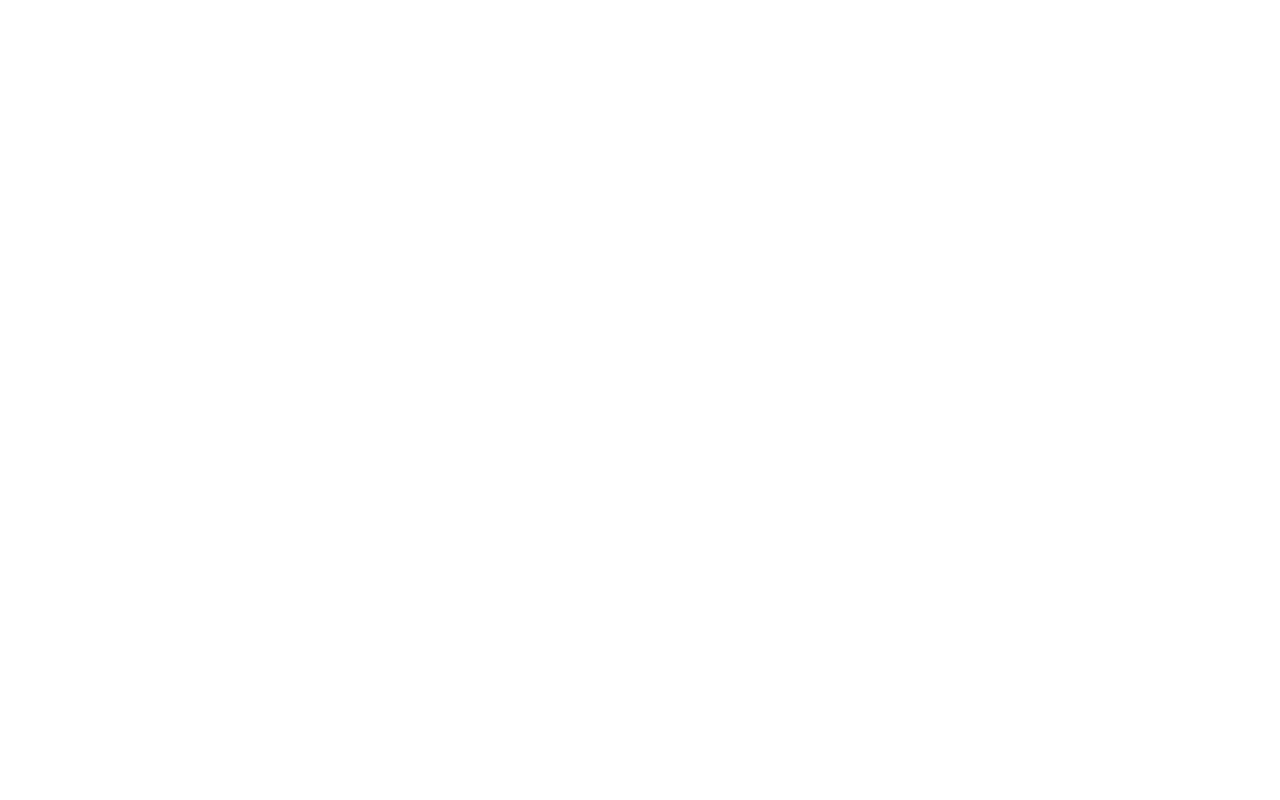
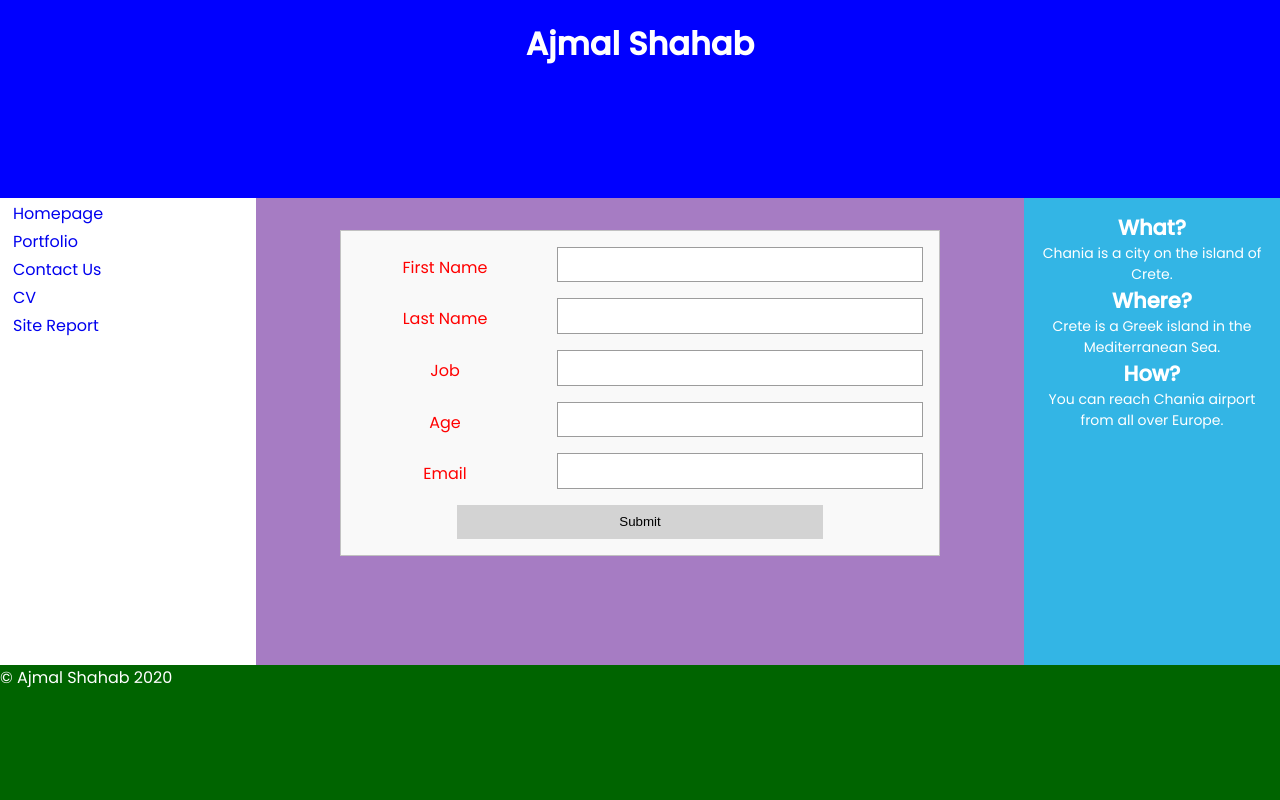
Before and after one commit to Ajmalshahab/mynewwebsite, a plain HTML site: page contact.html in a window 1280 px wide. Drawn offline with Linux system fonts and the light colour scheme.

Commit message:
Contact Form added

```diff
--- a/contact.html
+++ b/contact.html
@@ -0,0 +1,86 @@
+<html lang="en">
+<head>
+  <meta charset="UTF-8">
+  <meta name="viewport" content="width=device-width, initial-scale=1">
+
+  <link rel="stylesheet" href="main.css"
+media="screen" />
+ <link rel="stylesheet" href="mobile.css"
+media="screen and (max-width: 800px)" />
+ <link rel="stylesheet" href="desktop.css"
+media="screen and (min-width: 800px)" />
+
+  <link
+			href="https://fonts.googleapis.com/css?family=Poppins:400,500&display=swap"
+			rel="stylesheet"
+		/>
+  <title>Ajmal Shahab</title>
+</head>
+ <body>
+ <header>
+ <h1>Ajmal Shahab</h1>
+ </header>
+ <nav>
+ <ul>
+ <li>
+
+ <a href="index.html">Homepage</a>
+ </li>
+ <li>
+ <a href="portfolio.html">Portfolio</a>
+ </li>
+ <li>
+ <a href="contact.html">Contact Us</a>
+ </li>
+ <li>
+  <a href="cv.html">CV</a>
+  </li>
+  <li>
+    <a href="sirereport.html">Site Report</a>
+    </li>
+ </ul>
+ </nav>
+ <main>
+
+    <!-- This is the start of contact us -->
+
+<form class="form" action="">
+    <label for="firstName" class="first-name">First Name</label>
+    <input id="firstName" type="text">
+
+    <label for="lastName" class="last-name">Last Name</label>
+    <input id="lastName" type="text">
+
+    <label for="job">Job</label>
+    <input id="job" type="text">
+
+    <label for="age">Age</label>
+    <input id="age" type="text">
+
+    <label for="email">Email</label>
+    <input id="email" type="email">
+
+    <button>Submit</button>
+</form>
+
+<!--  This is the end of my form -->
+
+
+
+ </main>
+ <aside>
+
+  <h2>What?</h2>
+  <p>Chania is a city on the island of Crete.</p>
+  <h2>Where?</h2>
+  <p>Crete is a Greek island in the Mediterranean Sea.</p>
+  <h2>How?</h2>
+  <p>You can reach Chania airport from all over Europe.</p>
+
+
+</aside>
+ <footer>
+ &copy; Ajmal Shahab 2020
+ </footer>
+ </body>
+</html>
--- a/desktop.css
+++ b/desktop.css
@@ -49,6 +49,79 @@ header {
     color: white;
     grid-area: main;
     }
+
+    /* This is the start of contact us*/
+    * {
+        box-sizing: border-box;
+      }
+
+      form {
+        padding: 1em;
+        background: #f9f9f9;
+        border: 1px solid #c1c1c1;
+        margin-top: 2rem;
+        max-width: 600px;
+        margin-left: auto;
+        margin-right: auto;
+        padding: 1em;
+      }
+      form input {
+        margin-bottom: 1rem;
+        background: #fff;
+        border: 1px solid #9c9c9c;
+      }
+      form button {
+        background: lightgrey;
+        padding: 0.7em;
+        border: 0;
+      }
+
+/*       When you hover ove the form box or the submit button you will see that it changes to yellow */
+
+    form button:hover {
+        background: gold;
+      }
+
+      label {
+        text-align: center;
+        color: rgb(255, 0, 0);
+        display: block;
+        padding: 0.5em 1.5em 0.5em 0;
+      }
+
+      @media (min-width: 400px) {
+        form {
+          overflow: hidden;
+        }
+
+      input {
+        width: 100%;
+        padding: 0.7em;
+        margin-bottom: 0.5rem;
+      }
+      input:focus {
+        outline: 3px solid gold;
+      }
+
+
+     input {
+          float: center;
+          width: calc(100% - 200px);
+        }
+
+       label {
+            float: left;
+            width: 200px;
+          }
+
+    button {
+          float: center;
+          width: calc(100% - 200px);
+        }
+      }
+
+/* End of contact us page
+ */
     aside {
     background-color: lightgreen;
     grid-area: aside;
--- a/mobile.css
+++ b/mobile.css
@@ -33,12 +33,89 @@ nav ui {
     background-color: #0099cc;
   }
 
+/* This is where the main content of my website starts */
 main {
 text-align: center;
 background-color: darkblue;
 color: white;
 }
-aside {
+
+
+    /* This is the start of contact us*/
+    * {
+      box-sizing: border-box;
+    }
+
+    form {
+      padding: 1em;
+      background: #f9f9f9;
+      border: 1px solid #c1c1c1;
+      margin-top: 2rem;
+      max-width: 600px;
+      margin-left: auto;
+      margin-right: auto;
+      padding: 1em;
+    }
+    form input {
+      margin-bottom: 1rem;
+      background: #fff;
+      border: 1px solid #9c9c9c;
+    }
+    form button {
+      background: lightgrey;
+      padding: 0.7em;
+      border: 0;
+    }
+    form button:hover {
+      background: gold;
+    }
+
+    label {
+      text-align: center;
+      color: rgb(255, 0, 0);
+      display: block;
+      padding: 0.5em 1.5em 0.5em 0;
+    }
+
+    @media (min-width: 400px) {
+      form {
+        overflow: hidden;
+      }
+
+    input {
+      width: 100%;
+      padding: 0.7em;
+      margin-bottom: 0.5rem;
+    }
+    input:focus {
+      outline: 3px solid gold;
+    }
+
+
+   input {
+        float: center;
+        width: calc(100% - 200px);
+      }
+
+     label {
+          float: left;
+          width: 200px;
+        }
+
+  button {
+        float: center;
+        width: calc(100% - 200px);
+      }
+    }
+
+/* End of contact us page
+*/
+
+
+
+/*  This is where the side starts */
+
+ aside {
     background-color: #33b5e5;
     padding: 15px;
     color: #ffffff;
@@ -46,7 +123,11 @@ aside {
     font-size: 14px;
 ;}
 
-footer {
+
+
+/*  This is where my footer starts */
+
+ footer {
 background-color: darkgreen;
 color: white;
 }
```
Also changed, not shown: index.html (+5 -5 lines).
